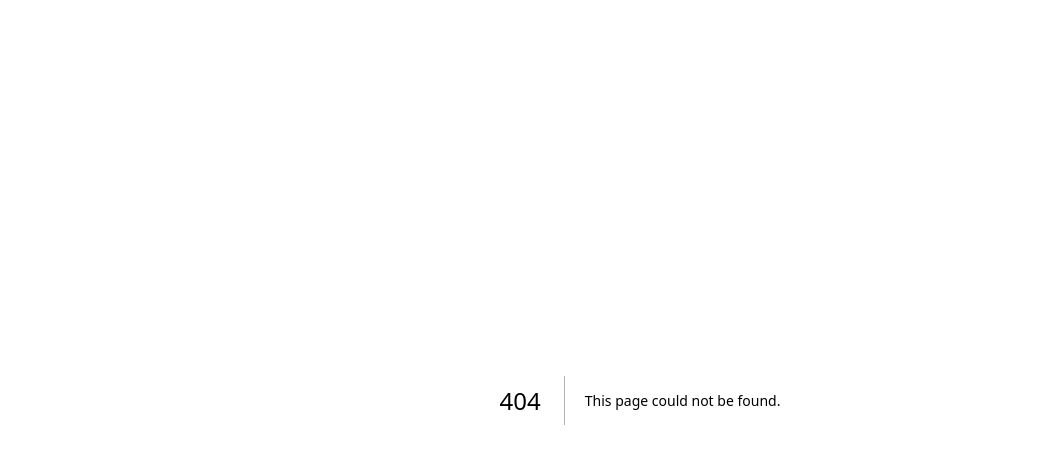
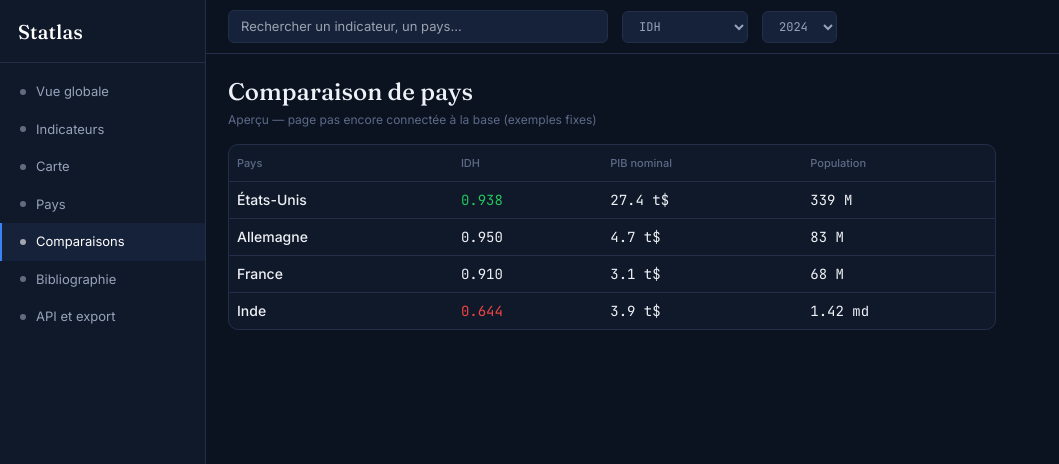
Before and after one commit to clementia31/statlas, a Next.js app: page /comparaisons in a window 1280 px wide. Before the commit this address had no page. Shown: the top 464 px of the page, without its empty margins (0-1059 px from the left). Built offline with nearby package versions, Linux system fonts and the light colour scheme.

Commit message:
page.tsx

```diff
--- /dev/null
+++ b/app/comparaisons/page.tsx
@@ -0,0 +1,63 @@
+import Sidebar from '@/components/Sidebar';
+import TopBar from '@/components/TopBar';
+
+// NOTE : page encore statique (exemples fixes), pas branchée sur Supabase.
+// Prochaine étape possible : la connecter à de vraies sélections pays/indicateurs.
+
+export default function ComparaisonsPage() {
+  return (
+    <div className="flex min-h-screen">
+      <Sidebar active="Comparaisons" />
+
+      <div className="flex-1 flex flex-col min-w-0">
+        <TopBar />
+
+        <div className="p-[22px]">
+          <div className="font-serif text-2xl mb-1">Comparaison de pays</div>
+          <div className="text-textMuted text-xs mb-4">
+            Aperçu — page pas encore connectée à la base (exemples fixes)
+          </div>
+
+          <div className="bg-panel border border-border rounded-[10px] overflow-hidden max-w-3xl">
+            <table className="w-full text-sm">
+              <thead>
+                <tr className="text-textMuted text-[11px] border-b border-border">
+                  <th className="text-left p-2 font-medium">Pays</th>
+                  <th className="text-left p-2 font-medium">IDH</th>
+                  <th className="text-left p-2 font-medium">PIB nominal</th>
+                  <th className="text-left p-2 font-medium">Population</th>
+                </tr>
+              </thead>
+              <tbody className="font-mono">
+                <tr className="border-b border-border">
+                  <td className="p-2 font-sans font-medium">États-Unis</td>
+                  <td className="p-2 text-green">0.938</td>
+                  <td className="p-2">27.4 t$</td>
+                  <td className="p-2">339 M</td>
+                </tr>
+                <tr className="border-b border-border">
+                  <td className="p-2 font-sans font-medium">Allemagne</td>
+                  <td className="p-2">0.950</td>
+                  <td className="p-2">4.7 t$</td>
+                  <td className="p-2">83 M</td>
+                </tr>
+                <tr className="border-b border-border">
+                  <td className="p-2 font-sans font-medium">France</td>
+                  <td className="p-2">0.910</td>
+                  <td className="p-2">3.1 t$</td>
+                  <td className="p-2">68 M</td>
+                </tr>
+                <tr>
+                  <td className="p-2 font-sans font-medium">Inde</td>
+                  <td className="p-2 text-red">0.644</td>
+                  <td className="p-2">3.9 t$</td>
+                  <td className="p-2">1.42 md</td>
+                </tr>
+              </tbody>
+            </table>
+          </div>
+        </div>
+      </div>
+    </div>
+  );
+}
```
